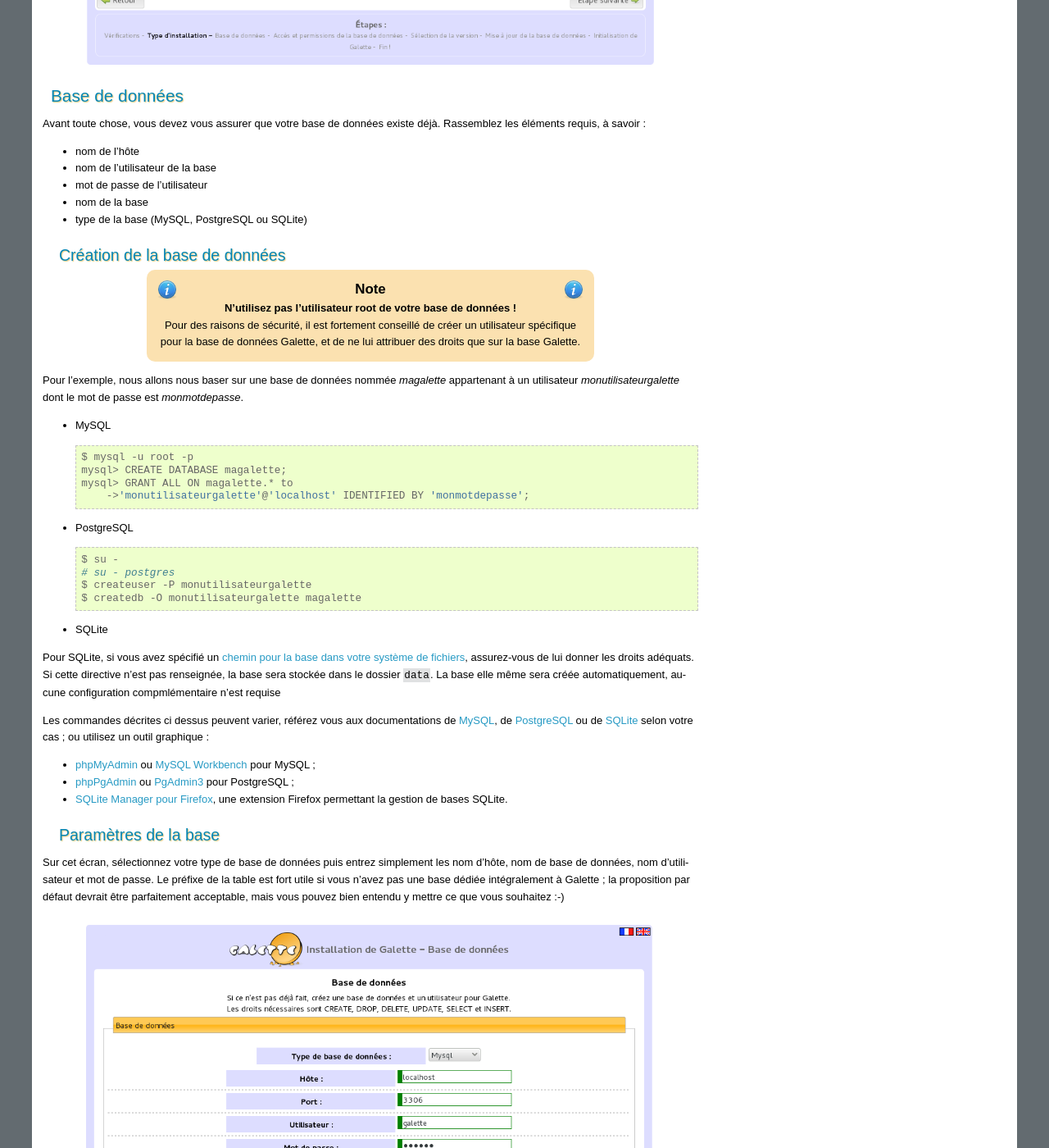
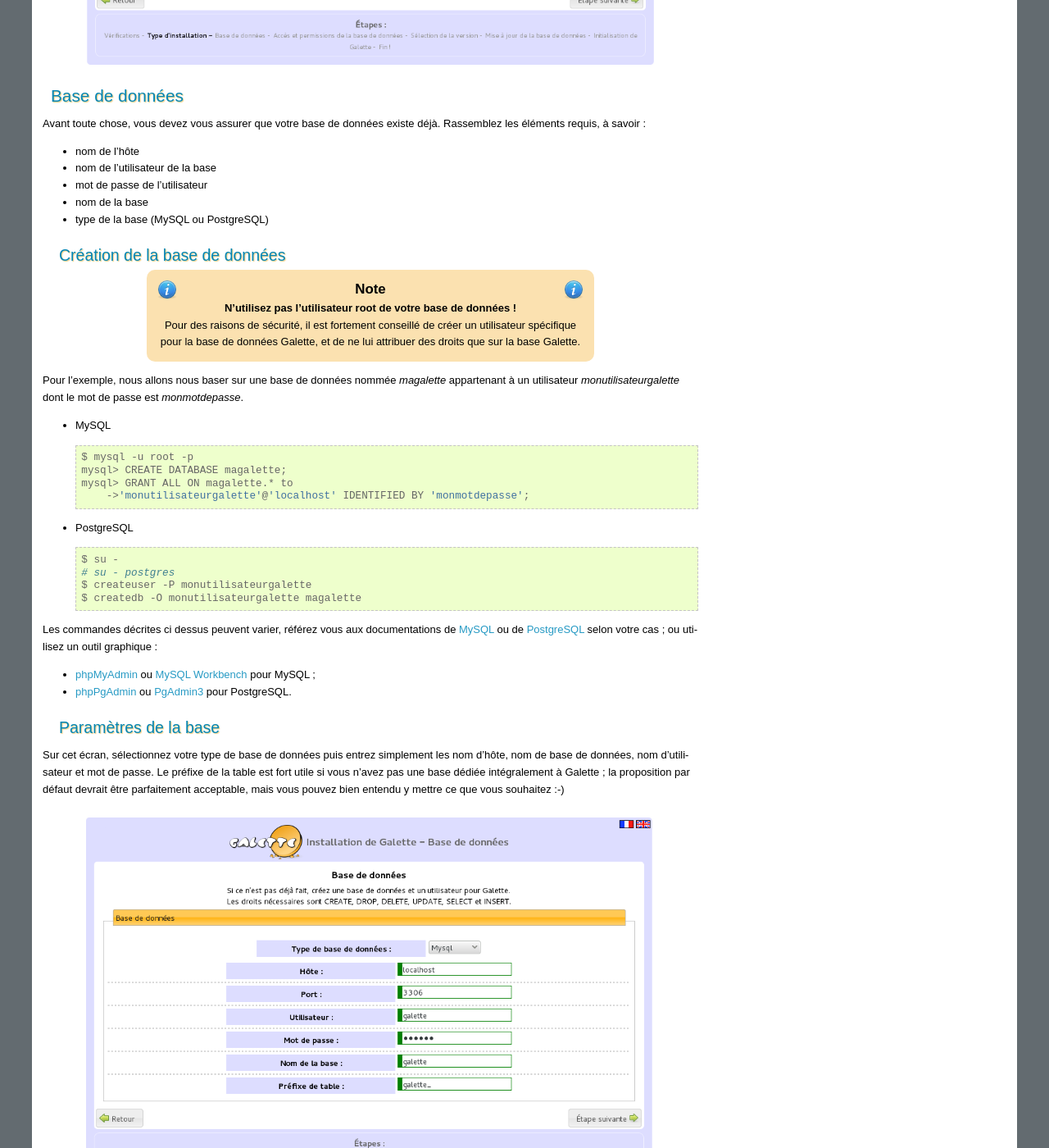
Before and after one commit to galette/galettedoc, a Sphinx documentation site: the page built from source/installation/galette.rst, in a window 1280 px wide and 1400 px high, scrolled down 1424 px. Shown: the whole window at 82% size. Built offline with Sphinx 7.4.7, drawn with Linux system fonts in a browser that asks for light colours.

Commit message:
Le support SQLite a été supprimé

```diff
--- a/source/changelog.rst
+++ b/source/changelog.rst
@@ -5,6 +5,12 @@
 =========
 Changelog
 =========
+
+**************
+0.8.1 -> 0.8.2
+**************
+
+* Suppression du support SQLite.
 
 ************
 0.8 -> 0.8.1
--- a/source/development/technical_infos.rst
+++ b/source/development/technical_infos.rst
@@ -33,8 +33,7 @@
 Bien que cette extension supporte un certain nombre de bases de données différentes, Galette n'est compatible qu'avec :
 
 * `MySQL <http://mysql.com/>`_ version 5.x (le support InnoDB est requis),
-* `PostgreSQL <http://www.postgresql.org/>`_ 9.1 ou plus récente,
-* `SQLite <http://www.sqlite.org/>`_
+* `PostgreSQL <http://www.postgresql.org/>`_ 9.1 ou plus récente.
 
 Les scripts d'installation et de mise à jour de Galette fournis ne le sont que pour les serveurs de bases de données pré-cités. Néanmoins, si vous avez testé Galette avec succès pour un autre moteur et/ou si vous avez le script SQL d'initialisation de la base, n'hésitez pas à contacter `la liste des développeurs <https://mail.gna.org/listinfo/galette-devel/>`_ pour leur en faire part :-)
 
--- a/source/installation/galette.rst
+++ b/source/installation/galette.rst
@@ -43,7 +43,7 @@
 * nom de l'utilisateur de la base
 * mot de passe de l'utilisateur
 * nom de la base
-* type de la base (MySQL, PostgreSQL ou SQLite)
+* type de la base (MySQL ou PostgreSQL)
 
 Création de la base de données
 ------------------------------
@@ -74,15 +74,10 @@
      $ createuser -P monutilisateurgalette
      $ createdb -O monutilisateurgalette magalette
 
-* SQLite
-
-Pour SQLite, si vous avez spécifié un :ref:`chemin pour la base dans votre système de fichiers <configpaths>`, assurez-vous de lui donner les droits adéquats. Si cette directive n'est pas renseignée, la base sera stockée dans le dossier ``data``. La base elle même sera créée automatiquement, aucune configuration compmlémentaire n'est requise
-
-Les commandes décrites ci dessus peuvent varier, référez vous aux documentations de `MySQL <http://dev.mysql.com/doc/#refman>`_, de `PostgreSQL <http://docs.postgresqlfr.org>`_ ou de `SQLite <https://sqlite.org/>`_ selon votre cas ; ou utilisez un outil graphique :
+Les commandes décrites ci dessus peuvent varier, référez vous aux documentations de `MySQL <http://dev.mysql.com/doc/#refman>`_ ou de `PostgreSQL <http://docs.postgresqlfr.org>`_ selon votre cas ; ou utilisez un outil graphique :
 
 * `phpMyAdmin <http://www.phpmyadmin.net>`_ ou `MySQL Workbench <http://www.mysql.fr/downloads/workbench/>`_ pour MySQL ;
-* `phpPgAdmin <http://phppgadmin.sourceforge.net>`_ ou `PgAdmin3 <http://www.pgadmin.org/download/?lang=fr_FR>`_ pour PostgreSQL ;
-* `SQLite Manager pour Firefox <https://addons.mozilla.org/en-US/firefox/addon/sqlite-manager/>`_, une extension Firefox permettant la gestion de bases SQLite.
+* `phpPgAdmin <http://phppgadmin.sourceforge.net>`_ ou `PgAdmin3 <http://www.pgadmin.org/download/?lang=fr_FR>`_ pour PostgreSQL.
 
 Paramètres de la base
 ---------------------
--- a/source/installation/postinstall.rst
+++ b/source/installation/postinstall.rst
@@ -79,7 +79,6 @@
 * `GALETTE_ATTACHMENTS_PATH` : le chemin vers les fichiers attachés,
 * `GALETTE_FILES_PATH` : chemin vers les fichiers stockés pour les adhérents (champs dynamiques),
 * `GALETTE_PHOTOS_PATH` : le chemin de stockage des photos des adhérents, et des logos,
-* `GALETTE_SQLITE_PATH` : le chemin de la base SQLite, si vous souhaitez utiliser ce moteur de base de données.
 
 Sécurité des données saisies
 ============================
```
